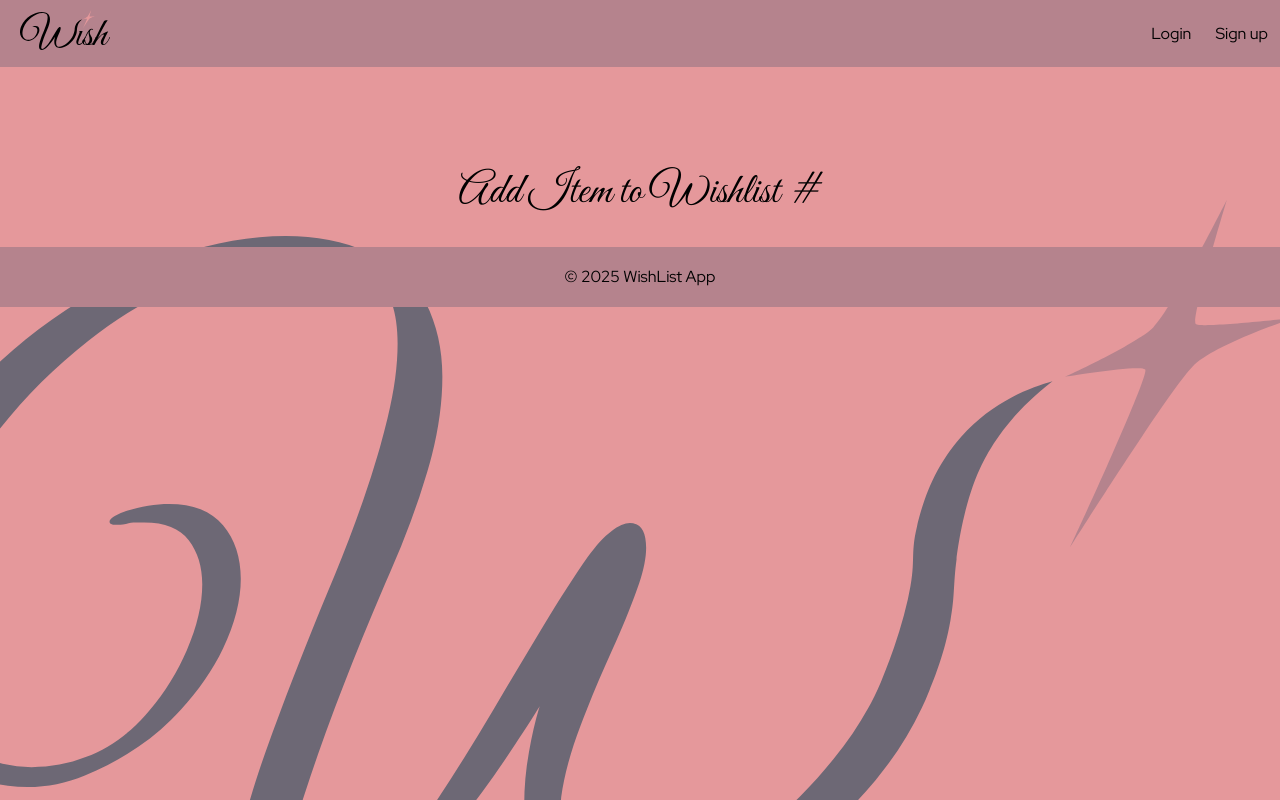
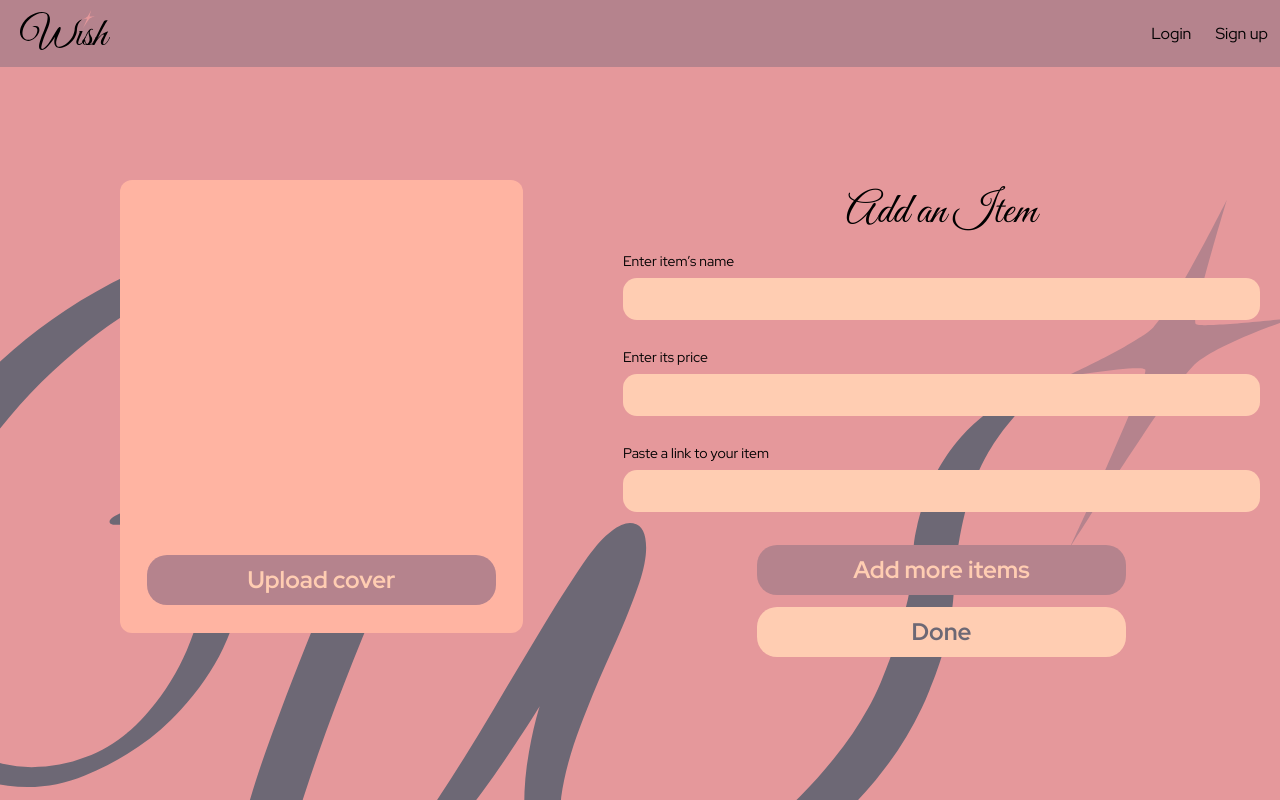
Before and after one commit to KsuSh7/WishList, a React (Vite) app in the folder frontend/wishlist-app/: page /add-item in a window 1280 px wide. Shown: the top 800 px of the page. Built offline with nearby package versions, Linux system fonts and the light colour scheme.

Commit message:
AddItem page is done, fixed share

```diff
--- a/frontend/wishlist-app/db.json
+++ b/frontend/wishlist-app/db.json
@@ -1,10 +1,4 @@
 {
-  "wishlists": [
-    {
-      "id": "e086",
-      "title": "",
-      "description": ""
-    }
-  ],
+  "wishlists": [],
   "items": []
 }
--- a/frontend/wishlist-app/src/pages/AddItem.jsx
+++ b/frontend/wishlist-app/src/pages/AddItem.jsx
@@ -1,12 +1,110 @@
-import { useSearchParams } from 'react-router-dom';
+import { useState } from 'react';
+import { useNavigate, useLocation } from 'react-router-dom';
+import styles from '../styles/AddWishlist.module.css';
 
 export default function AddItem() {
-  const [searchParams] = useSearchParams();
-  const wishlistId = searchParams.get('wishlistId');
+  const navigate = useNavigate();
+  const location = useLocation();
+
+  const { title, description } = location.state || {};
+
+  const [items, setItems] = useState([]);
+  const [name, setName] = useState('');
+  const [price, setPrice] = useState('');
+  const [link, setLink] = useState('');
+
+  const handleAddAnother = (e) => {
+    e.preventDefault();
+    if (!name.trim() || !price.trim() || !link.trim()) return;
+
+    setItems((prev) => [...prev, { name, price, link }]);
+
+    setName('');
+    setPrice('');
+    setLink('');
+  };
+
+  const handleCreateWishlist = async (e) => {
+    e.preventDefault();
+
+    try {
+      const finalItems = [...items];
+      if (name.trim() && price.trim() && link.trim()) {
+        finalItems.push({ name, price, link });
+      }
+
+      const res = await fetch('http://localhost:5000/wishlists', {
+        method: 'POST',
+        headers: { 'Content-Type': 'application/json' },
+        body: JSON.stringify({ title, description }),
+      });
+      const newWishlist = await res.json();
+
+      for (const item of finalItems) {
+        await fetch('http://localhost:5000/items', {
+          method: 'POST',
+          headers: { 'Content-Type': 'application/json' },
+          body: JSON.stringify({ ...item, wishlistId: newWishlist.id }),
+        });
+      }
+
+      navigate('/user');
+    } catch (err) {
+      console.error('Error creating wishlist:', err);
+    }
+  };
 
   return (
-    <div>
-      <h2>Add Item to Wishlist #{wishlistId}</h2>
+    <div className={styles.container}>
+      <div className={styles.leftColumn}>
+        <div className={styles.coverCard}>
+          <div className={styles.coverImage}></div>
+          <button className={styles.coverButton}>Upload cover</button>
+        </div>
+      </div>
+
+      <form className={styles.rightColumn}>
+        <h2>Add an Item</h2>
+
+        <div className={styles.inputGroupItems}>
+          <label htmlFor="name">Enter item’s name</label>
+          <input
+            className={styles.itemsInput}
+            id="name"
+            type="text"
+            value={name}
+            onChange={(e) => setName(e.target.value)}
+          />
+
+          <label htmlFor="price">Enter its price</label>
+          <input
+            className={styles.itemsInput}
+            id="price"
+            type="text"
+            value={price}
+            onChange={(e) => setPrice(e.target.value)}
+          />
+
+          <label htmlFor="link">Paste a link to your item</label>
+          <input
+            className={styles.itemsInput}
+            id="link"
+            type="text"
+            value={link}
+            onChange={(e) => setLink(e.target.value)}
+          />
+        </div>
+
+        <div className={styles.buttonGroup}>
+          <button onClick={handleAddAnother}>Add more items</button>
+          <button
+            onClick={handleCreateWishlist}
+            className={styles.addFinalItemButton}
+          >
+            Done
+          </button>
+        </div>
+      </form>
     </div>
   );
 }
--- a/frontend/wishlist-app/src/pages/AddWishlist.jsx
+++ b/frontend/wishlist-app/src/pages/AddWishlist.jsx
@@ -7,19 +7,13 @@ export default function AddWishlist() {
   const [description, setDescription] = useState('');
   const navigate = useNavigate();
 
-  const handleSubmit = (e) => {
+  const handleNext = (e) => {
     e.preventDefault();
-
-    fetch('http://localhost:5000/wishlists', {
-      method: 'POST',
-      headers: { 'Content-Type': 'application/json' },
-      body: JSON.stringify({ title, description }),
-    })
-      .then((res) => res.json())
-      .then((newWishlist) => {
-        navigate(`/add-item?wishlistId=${newWishlist.id}`);
-      })
-      .catch((err) => console.error('Error adding wishlist:', err));
+    if (!title.trim()) {
+      alert('Please enter a title');
+      return;
+    }
+    navigate('/add-item', { state: { title, description } });
   };
 
   return (
@@ -31,7 +25,7 @@ export default function AddWishlist() {
         </div>
       </div>
 
-      <form className={styles.rightColumn} onSubmit={handleSubmit}>
+      <form className={styles.rightColumn} onSubmit={handleNext}>
         <h2>Make a Wish</h2>
 
         <div className={styles.inputGroup}>
@@ -41,6 +35,7 @@ export default function AddWishlist() {
             type="text"
             value={title}
             onChange={(e) => setTitle(e.target.value)}
+            required
           />
 
           <label htmlFor="description">Add a caption</label>
--- a/frontend/wishlist-app/src/pages/Auth.jsx
+++ b/frontend/wishlist-app/src/pages/Auth.jsx
@@ -38,7 +38,7 @@ export default function Auth() {
         {!isLogin && (
           <div className={styles.inputGroup}>
             <label>Username</label>
-            <input type="text" />
+            <input type="text" required />
           </div>
         )}
 
@@ -48,6 +48,7 @@ export default function Auth() {
             type="email"
             value={email}
             onChange={(e) => setEmail(e.target.value)}
+            required
           />
         </div>
 
@@ -57,6 +58,7 @@ export default function Auth() {
             type="password"
             value={password}
             onChange={(e) => setPassword(e.target.value)}
+            required
           />
         </div>
 
--- a/frontend/wishlist-app/src/pages/UserPage.jsx
+++ b/frontend/wishlist-app/src/pages/UserPage.jsx
@@ -29,7 +29,7 @@ export default function UserPage() {
 
   const handleShare = () => {
     const baseUrl = window.location.origin;
-    const shareLink = `${baseUrl}/user/${user?.id || 'guest'}/public`;
+    const shareLink = `${baseUrl}/user`;
 
     navigator.clipboard
       .writeText(shareLink)
@@ -41,6 +41,7 @@ export default function UserPage() {
     startIndex,
     startIndex + visibleCount
   );
+  const showArrows = wishlists.length > visibleCount;
 
   return (
     <div className={styles.container}>
@@ -76,13 +77,18 @@ export default function UserPage() {
 
       <h2>My wishlists</h2>
 
+      {wishlists.length === 0 ? (
+        <p className={styles.noWishlists}>There are no wishlists yet</p>
+      ) : (
         <div className={styles.gallery}>
+          {showArrows && (
             <img
               src={LeftArrow}
               alt="Left"
               className={styles.arrowIcon}
               onClick={handlePrev}
             />
+          )}
 
           <div className={styles.wishlistList}>
             {visibleWishlists.map((wl) => (
@@ -96,13 +102,16 @@ export default function UserPage() {
             ))}
           </div>
 
+          {showArrows && (
             <img
               src={RightArrow}
               alt="Right"
               className={styles.arrowIcon}
               onClick={handleNext}
             />
+          )}
         </div>
+      )}
     </div>
   );
 }
--- a/frontend/wishlist-app/src/styles/AddWishlist.module.css
+++ b/frontend/wishlist-app/src/styles/AddWishlist.module.css
@@ -35,6 +35,7 @@
 
 h2 {
     margin-top: 160px;
+    margin-bottom: 6px;
 }
 
 .rightColumn {
@@ -49,18 +50,24 @@ h2 {
 .inputGroup {
   display: flex;
   flex-direction: column;
-  margin-bottom: 25px;
+  margin-bottom: 40px;
   width: 100%;
 }
 
-.inputGroup label {
+.inputGroupItems {
+    display: flex;
+  flex-direction: column;
+  width: 100%;
+}
+
+label {
   align-items: start;
   margin-bottom: 6px;
   font-size: 14px;
   color: #000;
 }
 
-.inputGroup input {
+input {
   align-items: center;
   background-color: #FFCDB2;
   width: 100%;
@@ -75,8 +82,13 @@ h2 {
   width: 100%;
 }
 
-.addItemButton {
-    width: 220px;
+.itemsInput {
+    margin-bottom: 27px !important;
+}
+
+button {
+    font-size: 24px;
+    margin: 6px;
 }
 
 .backLink {
@@ -90,3 +102,19 @@ h2 {
 .backLink:hover {
   color: #FFCDB2;
 }
+
+.buttonGroup {
+  display: flex;
+  flex-direction: column;
+}
+
+.addFinalItemButton {
+    background-color: #FFCDB2;
+    color: #6D6875;
+    transition: color 0.3s ease, background-color 0.3s ease;
+}
+
+.addFinalItemButton:hover {
+    background-color: #B5838D;
+    color: #FFCDB2;
+}
--- a/frontend/wishlist-app/src/styles/Footer.module.css
+++ b/frontend/wishlist-app/src/styles/Footer.module.css
@@ -1,4 +1,7 @@
 .footer {
+  display: flex;
+  align-items: center;
+  justify-content: center;
   position: relative;
   bottom: 0;
   left: 0;
@@ -6,9 +9,6 @@
   height: 60px;
   background-color: #B5838D;
   color: #000;
-  display: flex;
-  align-items: center;
-  justify-content: center;
   font-family: 'Red Hat Display', sans-serif;
   z-index: 1000;
 }
--- a/frontend/wishlist-app/src/styles/UserPage.module.css
+++ b/frontend/wishlist-app/src/styles/UserPage.module.css
@@ -158,3 +158,9 @@ h2 {
   cursor: pointer;
   flex-shrink: 0;
 }
+
+.noWishlists {
+    margin: 100px;
+    z-index: 1;
+    text-align: center;
+}
--- a/frontend/wishlist-app/src/styles/WishlistPage.module.css
+++ b/frontend/wishlist-app/src/styles/WishlistPage.module.css
@@ -4,7 +4,7 @@
   flex-direction: column;
   align-items: center;
   gap: 48px;
-  height: 100vh;
+  min-height: 100vh;
 }
 
 .header {
```
Lines whose indentation alone changed are shown as unchanged.
